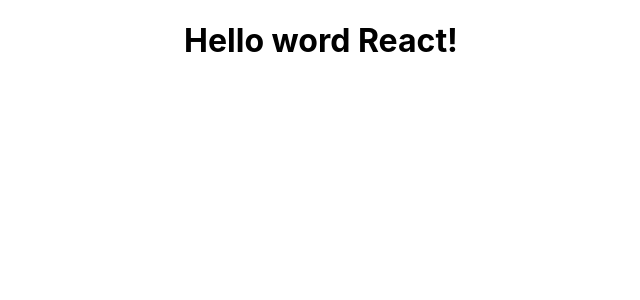
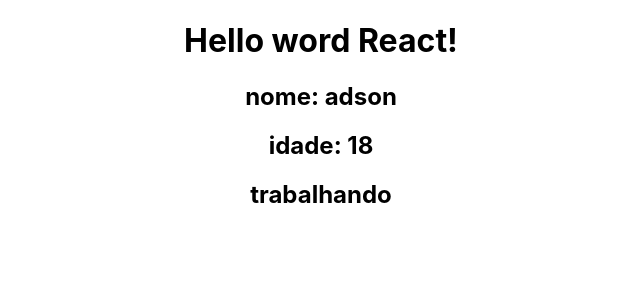
Before and after one commit to adsonluis1/TS_udemy, a React (Create React App) app in the folder 10_react_com_ts/: page / in a window 1280 px wide. Shown: the top 300 px of the page, without its empty margins (319-959 px from the left). Built offline with nearby package versions, Linux system fonts and the light colour scheme.

Commit message:
Variáveis no React

```diff
--- a/10_react_com_ts/src/App.tsx
+++ b/10_react_com_ts/src/App.tsx
@@ -1,11 +1,18 @@
 import React from 'react';
 import logo from './logo.svg';
 import './App.css';
+
+const nome:string= 'adson'
+const idade:number = 18
+const trabalhando:boolean = true
 
 function App() {
   return (
     <div className="App">
         <h1>Hello word React!</h1>
+        <h2>nome: {nome}</h2>
+        <h2>idade: {idade}</h2>
+        {trabalhando && <h2>trabalhando</h2>}
     </div>
   );
 }
```
